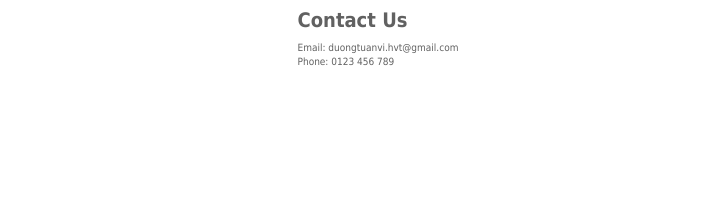
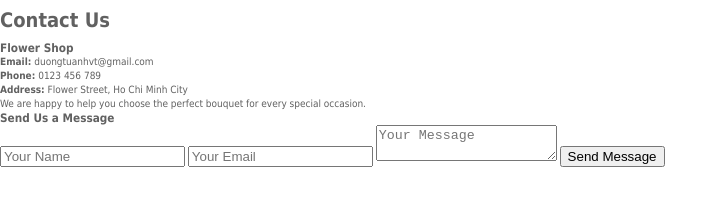
Before and after one commit to kotejgd/baitap, a website: page contact.html in a window 1280 px wide. Shown: the whole page, without its empty margins (0-728 px from the left). Drawn offline with Linux system fonts and the light colour scheme.

Commit message:
giao dien

```diff
--- a/contact.html
+++ b/contact.html
@@ -1,18 +1,54 @@
 <!DOCTYPE html>
+
 <html>
 <head>
-<title>Contact</title>
+<title>Contact Us</title>
+<meta charset="utf-8">
 <link rel="stylesheet" href="css/style.css">
 </head>
 
 <body>
 
-<div id="container">
+<div class="contact-page">
 
-<h1>Contact Us</h1>
+<h1 class="contact-title">Contact Us</h1>
 
-<p>Email: duongtuanvi.hvt@gmail.com</p>
-<p>Phone: 0123 456 789</p>
+<div class="contact-container">
+
+<div class="contact-info">
+
+<h3>Flower Shop</h3>
+
+<p><b>Email:</b> duongtuanhvt@gmail.com</p>
+<p><b>Phone:</b> 0123 456 789</p>
+<p><b>Address:</b> Flower Street, Ho Chi Minh City</p>
+
+<p>
+We are happy to help you choose the perfect bouquet
+for every special occasion.
+</p>
+
+</div>
+
+<div class="contact-form">
+
+<h3>Send Us a Message</h3>
+
+<form>
+
+<input type="text" placeholder="Your Name">
+
+<input type="email" placeholder="Your Email">
+
+<textarea placeholder="Your Message"></textarea>
+
+<button type="submit">Send Message</button>
+
+</form>
+
+</div>
+
+</div>
 
 </div>
 
```
